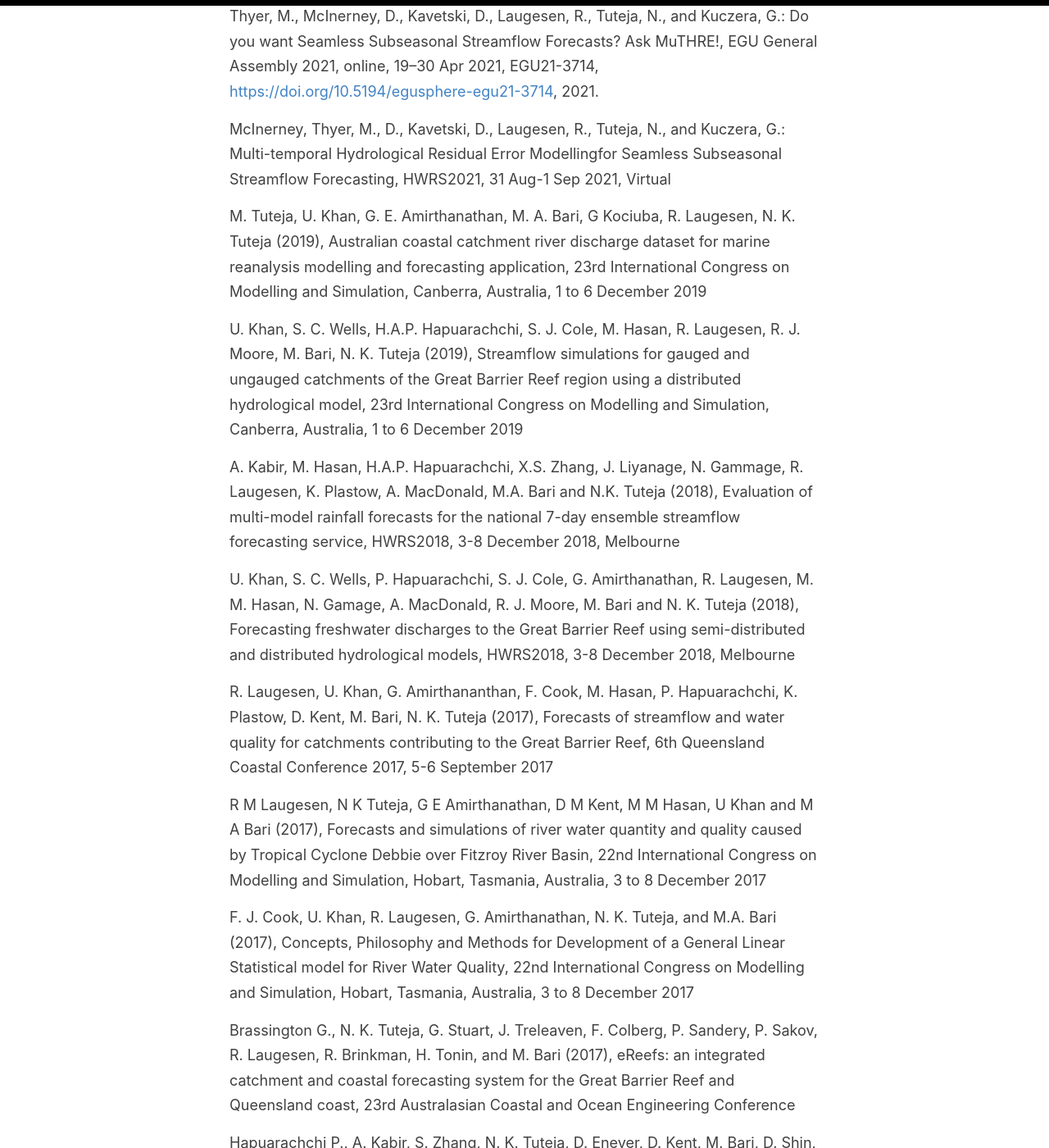
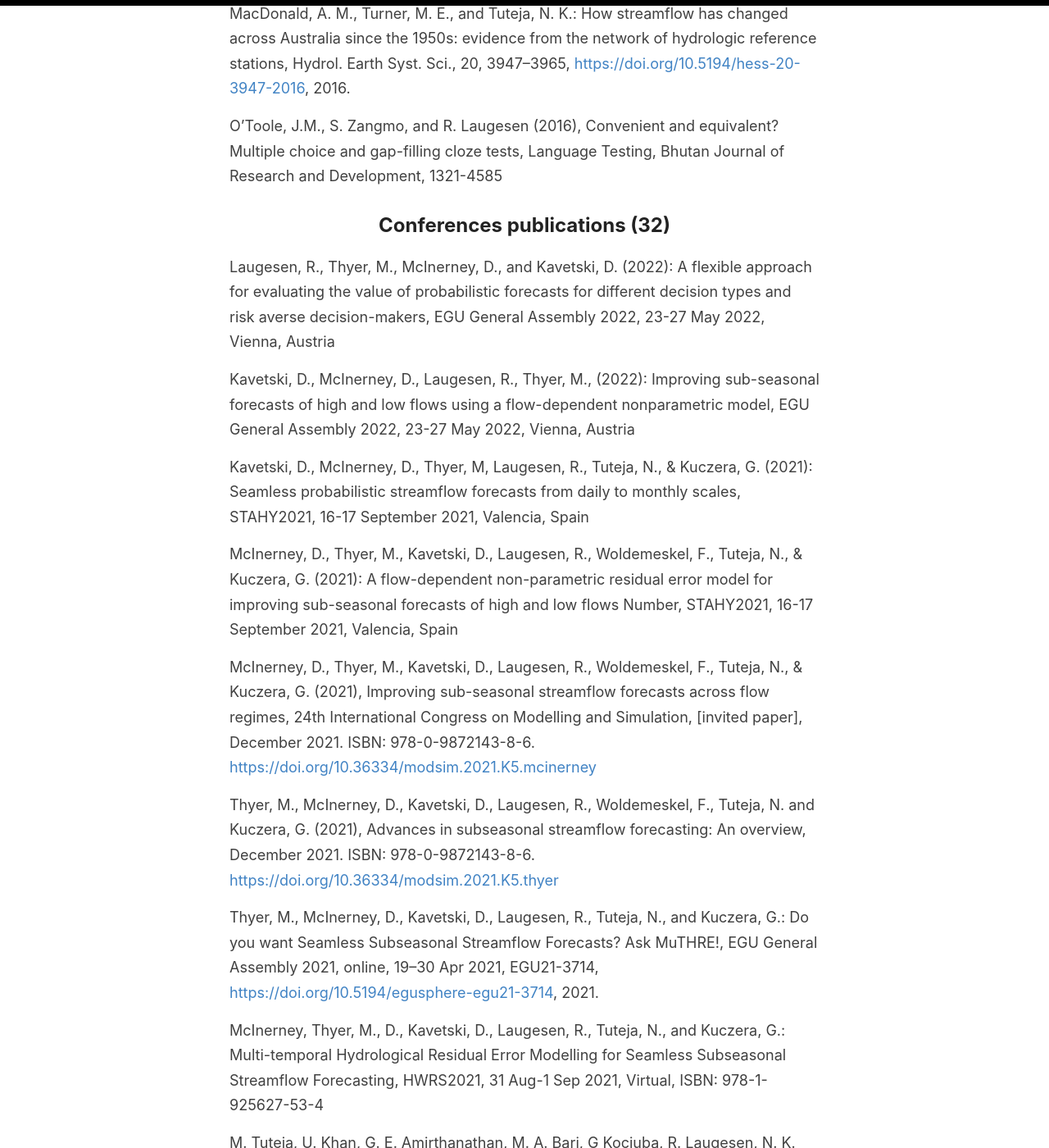
Before and after one commit to richardlaugesen/richardlaugesen.github.io, a Jekyll site: the page built from _pages/research.md, in a window 1280 px wide and 1400 px high, scrolled down 1395 px. Shown: the whole window at 82% size. Built offline with Jekyll 4.4.1, drawn with Linux system fonts in a browser that asks for light colours; some of the changed text lies outside the part shown.

Commit message:
Updated publications

```diff
--- a/_pages/research.md
+++ b/_pages/research.md
@@ -16,7 +16,11 @@
 
 O’Toole J. M., and R. Laugesen (2011), Developing specialist language styles: Research and Application, Boraga Academic, ISBN:978-1-74130-9515
 
-## Journal publications (6)
+## Journal publications (8)
+
+Laugesen, R., Thyer, M., McInerney, D., and Kavetski, D.: Flexible forecast value metric suitable for a wide range of decisions: application using probabilistic subseasonal streamflow forecasts, Hydrol. Earth Syst. Sci. Discuss. [preprint], [https://doi.org/10.5194/hess-2022-65](https://doi.org/10.5194/hess-2022-65), in review, 2022.
+
+McInerney, D., Thyer, M., Kavetski, D., Laugesen, R., Woldemeskel, F., Tuteja, N., and Kuczera, G.: Seamless streamflow model provides forecasts at all scales from daily to monthly and matches the performance of non-seamless monthly model, Hydrol. Earth Syst. Sci. Discuss. [preprint], [https://doi.org/10.5194/hess-2021-589](https://doi.org/10.5194/hess-2021-589), in review, 2022.
 
 McInerney, D., Thyer, M., Kavetski, D., Laugesen, R., Woldemeskel, F., Tuteja, N., & Kuczera, G. (2021). Improving the reliability of sub-seasonal forecasts of high and low flows by using a flow-dependent non-parametric model. Water Resources Research, 57, e2020WR029317. [https://doi.org/10.1029/2020WR029317](https://doi.org/10.1029/2020WR029317)
 
@@ -30,11 +34,25 @@
 
 O’Toole, J.M., S. Zangmo, and R. Laugesen (2016), Convenient and equivalent? Multiple choice and gap-filling cloze tests, Language Testing, Bhutan Journal of Research and Development, 1321-4585
 
-## Conferences publications (26)
+## Conferences publications (32)
+
+Laugesen, R., Thyer, M., McInerney, D., and Kavetski, D. (2022): A flexible approach for evaluating the value of probabilistic forecasts for different decision types and risk averse decision-makers, EGU General Assembly 2022, 23-27 May 2022, Vienna, Austria
+
+Kavetski, D., McInerney, D., Laugesen, R., Thyer, M., (2022): Improving sub-seasonal forecasts of high and low flows using a flow-dependent nonparametric model, EGU General Assembly 2022, 23-27 May 2022, Vienna, Austria
+
+Kavetski, D., McInerney, D., Thyer, M, Laugesen, R., Tuteja, N., & Kuczera, G. (2021): Seamless probabilistic streamflow forecasts from daily to monthly scales, STAHY2021, 16-17 September 2021, Valencia, Spain
+
+McInerney, D., Thyer, M., Kavetski, D., Laugesen, R., Woldemeskel, F., Tuteja, N., & Kuczera, G. (2021): A flow-dependent non-parametric residual error model for improving sub-seasonal forecasts of high and low flows
+Number, STAHY2021, 16-17 September 2021, Valencia, Spain
+
+McInerney, D., Thyer, M., Kavetski, D., Laugesen, R., Woldemeskel, F., Tuteja, N., & Kuczera, G. (2021), Improving sub-seasonal streamflow forecasts across flow
+regimes, 24th International Congress on Modelling and Simulation, [invited paper], December 2021. ISBN: 978-0-9872143-8-6. [https://doi.org/10.36334/modsim.2021.K5.mcinerney](https://doi.org/10.36334/modsim.2021.K5.mcinerney)
+
+Thyer, M., McInerney, D., Kavetski, D., Laugesen, R., Woldemeskel, F., Tuteja, N. and Kuczera, G. (2021), Advances in subseasonal streamflow forecasting: An overview, December 2021. ISBN: 978-0-9872143-8-6. [https://doi.org/10.36334/modsim.2021.K5.thyer](https://doi.org/10.36334/modsim.2021.K5.thyer)
 
 Thyer, M., McInerney, D., Kavetski, D., Laugesen, R., Tuteja, N., and Kuczera, G.: Do you want Seamless Subseasonal Streamflow Forecasts? Ask MuTHRE!, EGU General Assembly 2021, online, 19–30 Apr 2021, EGU21-3714, [https://doi.org/10.5194/egusphere-egu21-3714](https://doi.org/10.5194/egusphere-egu21-3714), 2021.
 
-McInerney, Thyer, M., D., Kavetski, D., Laugesen, R., Tuteja, N., and Kuczera, G.: Multi-temporal Hydrological Residual Error Modellingfor Seamless Subseasonal Streamflow Forecasting, HWRS2021, 31 Aug-1 Sep 2021, Virtual
+McInerney, Thyer, M., D., Kavetski, D., Laugesen, R., Tuteja, N., and Kuczera, G.: Multi-temporal Hydrological Residual Error Modelling for Seamless Subseasonal Streamflow Forecasting, HWRS2021, 31 Aug-1 Sep 2021, Virtual, ISBN: 978-1-925627-53-4
 
 M. Tuteja, U. Khan, G. E. Amirthanathan, M. A. Bari, G Kociuba, R. Laugesen, N. K. Tuteja (2019), Australian coastal catchment river discharge dataset for marine reanalysis modelling and forecasting application, 23rd International Congress on Modelling and Simulation, Canberra, Australia, 1 to 6 December 2019
 
```
